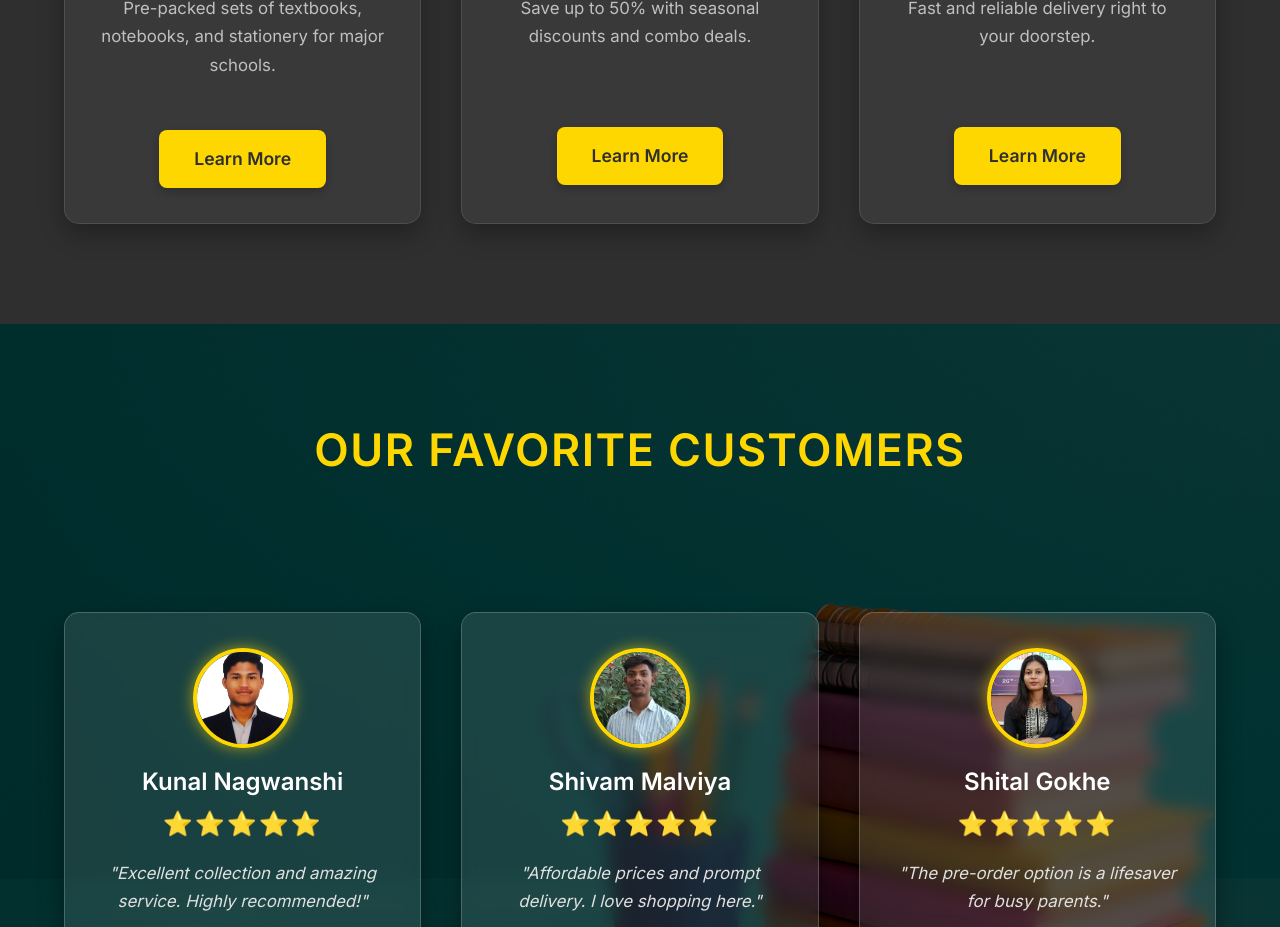
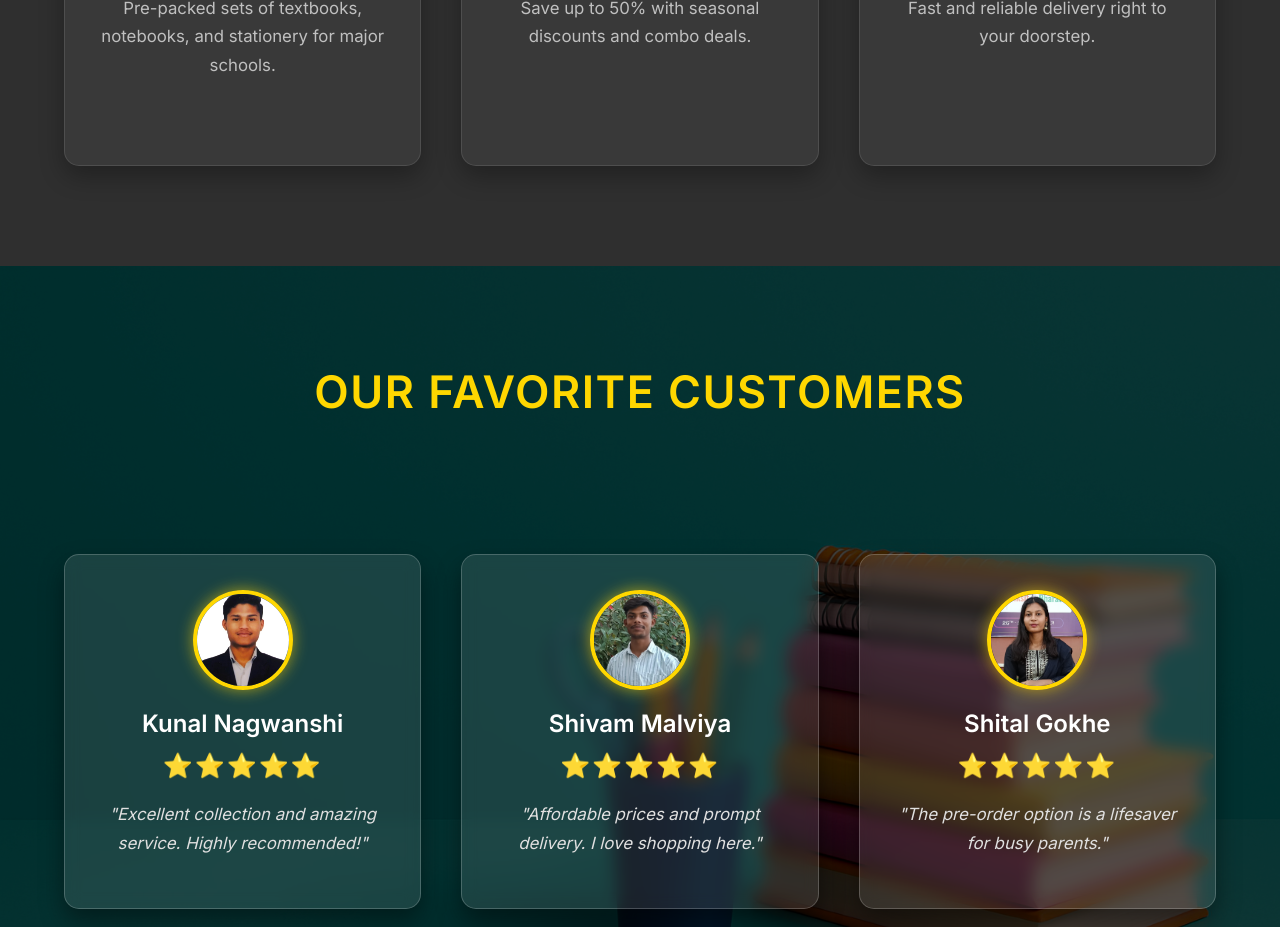
Before and after one commit to tech2stack/GoodLuck, a React (Create React App) app in the folder frontend/: page / in a window 1280 px wide. Shown: the part 2080-3007 px from the top of the page. Built offline with nearby package versions, Linux system fonts and the light colour scheme; the HTML template or start-up script is replaced by a standard one.

Commit message:
remove learn more button'

```diff
--- a/frontend/src/pages/Home.jsx
+++ b/frontend/src/pages/Home.jsx
@@ -73,7 +73,7 @@ const Home = () => {
             <div className="benefit-text-content">
               <h3>Complete School Book Sets</h3>
               <p>Pre-packed sets of textbooks, notebooks, and stationery for major schools.</p><br></br>
-              <button className="benefit-button">Learn More</button>
+              {/* <button className="benefit-button">Learn More</button> */}
             </div>
           </div>
           <div className="benefit-card">
@@ -83,7 +83,7 @@ const Home = () => {
               <h3>Exclusive Discounts & Combos</h3>
               <p>Save up to 50% with seasonal discounts and combo deals.</p><br></br>
               <br />
-              <button className="benefit-button">Learn More</button>
+              {/* <button className="benefit-button">Learn More</button> */}
             </div>
           </div>
           <div className="benefit-card">
@@ -93,7 +93,7 @@ const Home = () => {
               <h3>Home Delivery Service</h3>
               <p>Fast and reliable delivery right to your doorstep.</p>
               <br />  <br />
-              <button className="benefit-button">Learn More</button>
+              {/* <button className="benefit-button">Learn More</button> */}
             </div>
           </div>
         </div>
```
